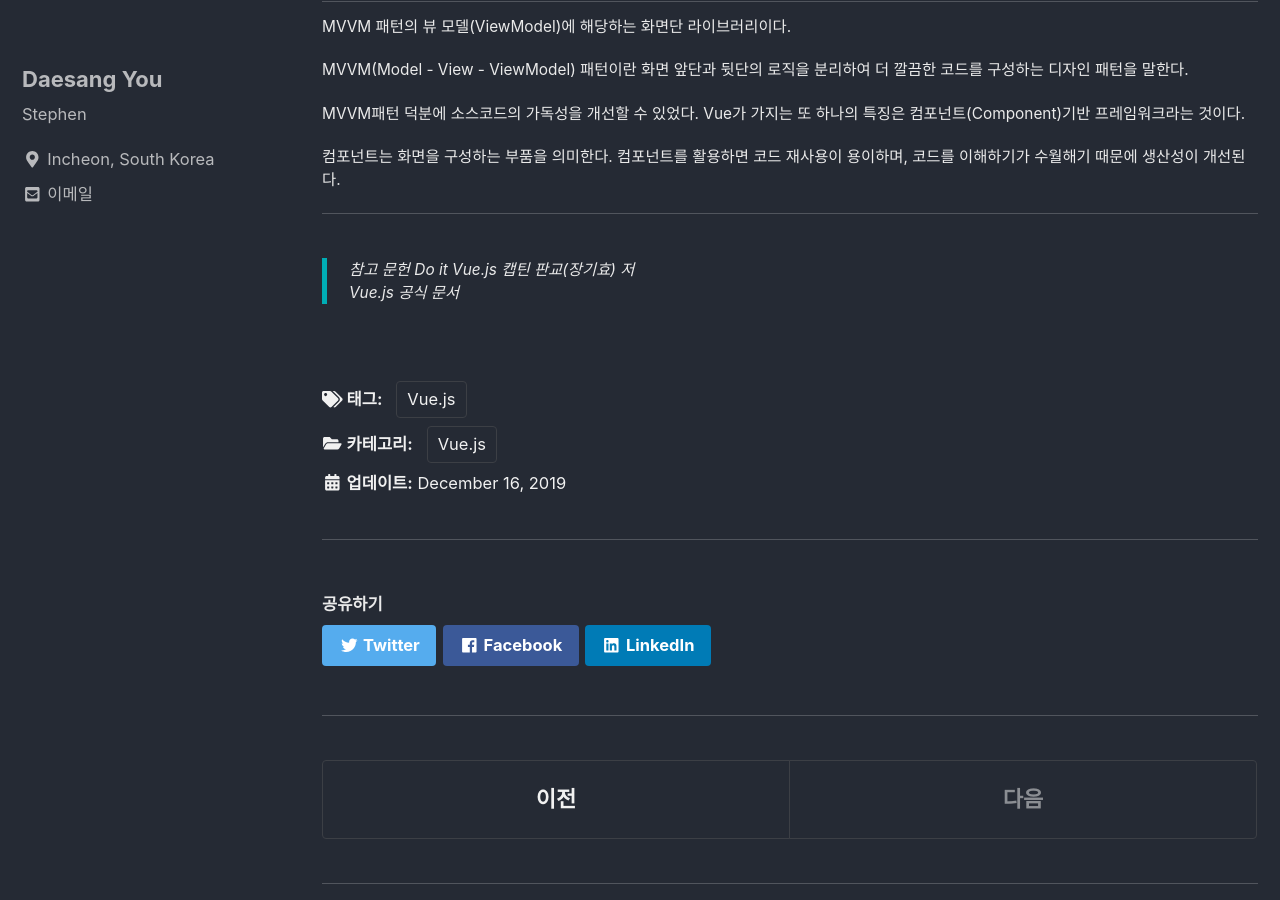
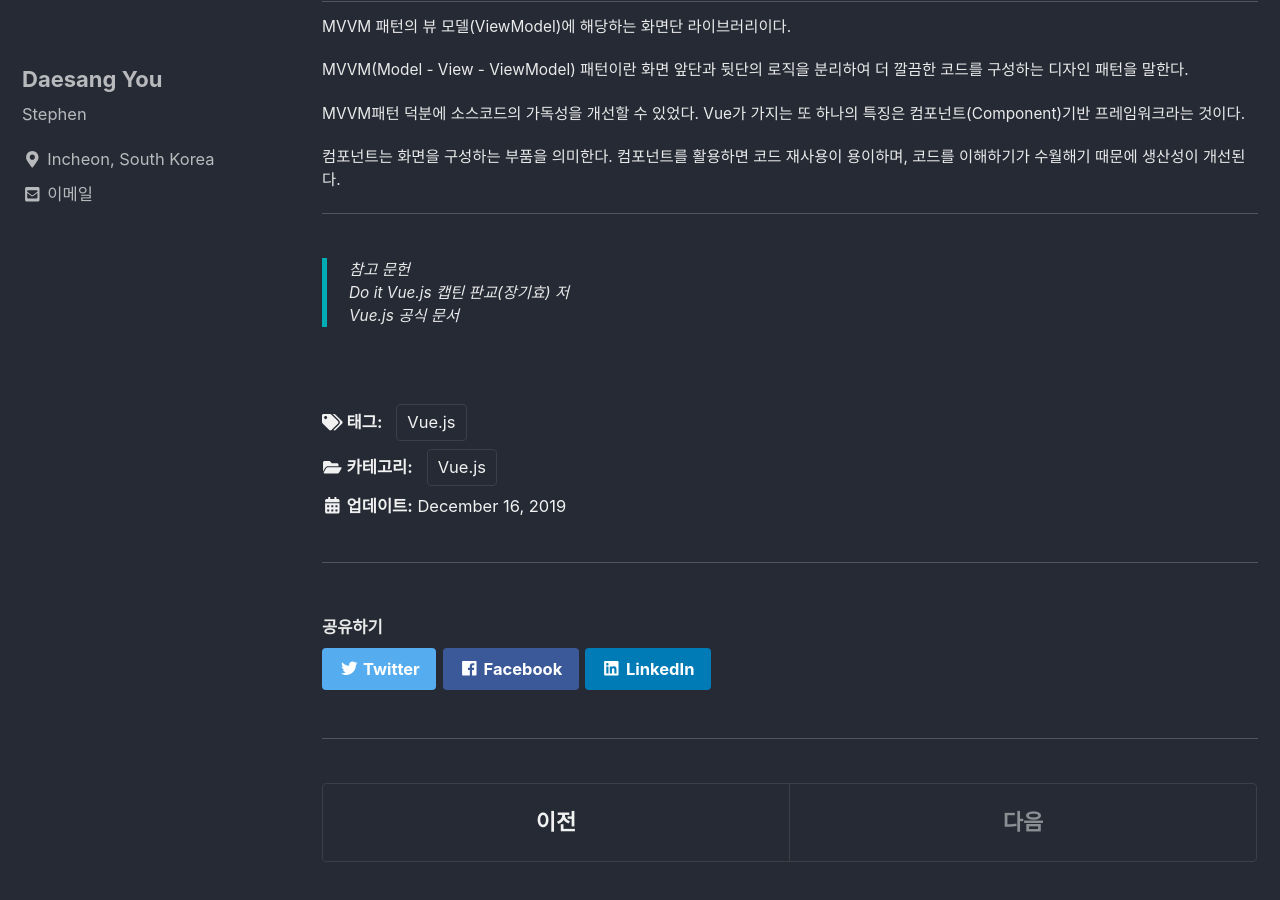
Before and after one commit to eotkd4791/eotkd4791.github.io, a Jekyll site: the page built from _posts/VueJS/2019-12-16-vue-01.md, in a window 1280 px wide and 900 px high, scrolled down 1488 px. Built offline with Jekyll 4.4.1, drawn with Linux system fonts in a browser that asks for light colours; cached includes are drawn as plain includes; comment, search, counter and statistics services are not loaded.

Commit message:
Update 2019-12-16-vue-01.md

```diff
--- a/_posts/VueJS/2019-12-16-vue-01.md
+++ b/_posts/VueJS/2019-12-16-vue-01.md
@@ -9,7 +9,7 @@ read_time: false
 
 ## Vue.js란?
 
-<img src="../assets/img/vue/vue.png" width="50%" height="50%"/>
+<img src="../assets/img/vue/vue.png" width="50%" height="50%">
 
 Vue는 화면단 라이브러리이자 프레임워크이다. 뷰 코어 라이브러리는 화면단 데이터 표현에 관한 기능들을 주로 제공하지만,
 
@@ -73,6 +73,6 @@ MVVM패턴 덕분에 소스코드의 가독성을 개선할 수 있었다. Vue
 
 ---
 
->참고 문헌
+>참고 문헌<br>
 >Do it Vue.js 캡틴 판교(장기효) 저<br>
 >Vue.js 공식 문서
```
